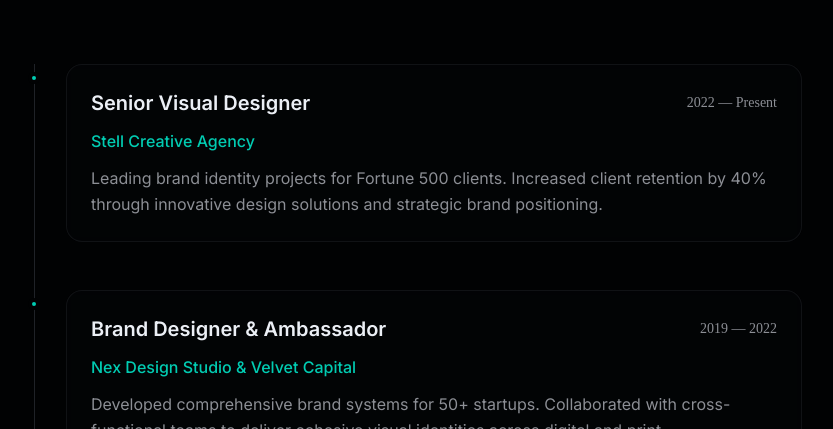
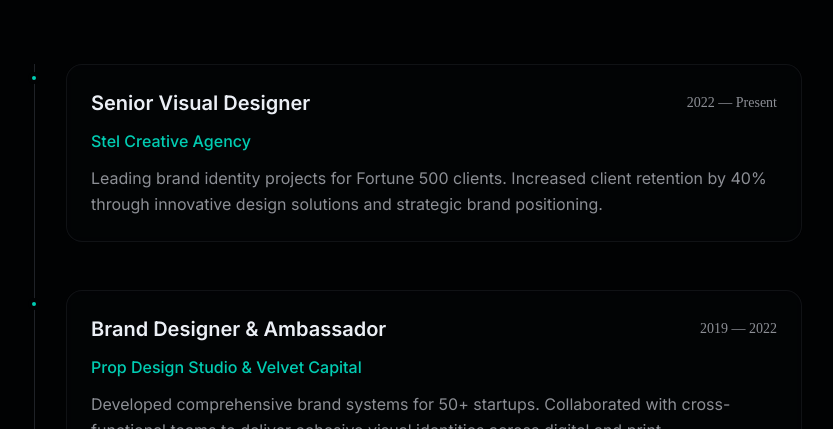
Before and after one commit to prasanjit-dey-ux/cheez-visual-designer, a Next.js app: page / in a window 1280 px wide. Shown: the part 1064-1493 px from the top of the page, without its empty margins (14-847 px from the left). Built offline with nearby package versions, Linux system fonts and the light colour scheme; a web font is replaced by a local one.

Commit message:
fix: correct company names in experience section

```diff
--- a/components/experience-section.tsx
+++ b/components/experience-section.tsx
@@ -7,14 +7,14 @@ import { useRef } from "react"
 const experiences = [
   {
     role: "Senior Visual Designer",
-    company: "Stell Creative Agency",
+    company: "Stel Creative Agency",
     duration: "2022 — Present",
     description:
       "Leading brand identity projects for Fortune 500 clients. Increased client retention by 40% through innovative design solutions and strategic brand positioning.",
   },
   {
     role: "Brand Designer & Ambassador",
-    company: "Nex Design Studio & Velvet Capital",
+    company: "Prop Design Studio & Velvet Capital",
     duration: "2019 — 2022",
     description:
       "Developed comprehensive brand systems for 50+ startups. Collaborated with cross-functional teams to deliver cohesive visual identities across digital and print.",
```
